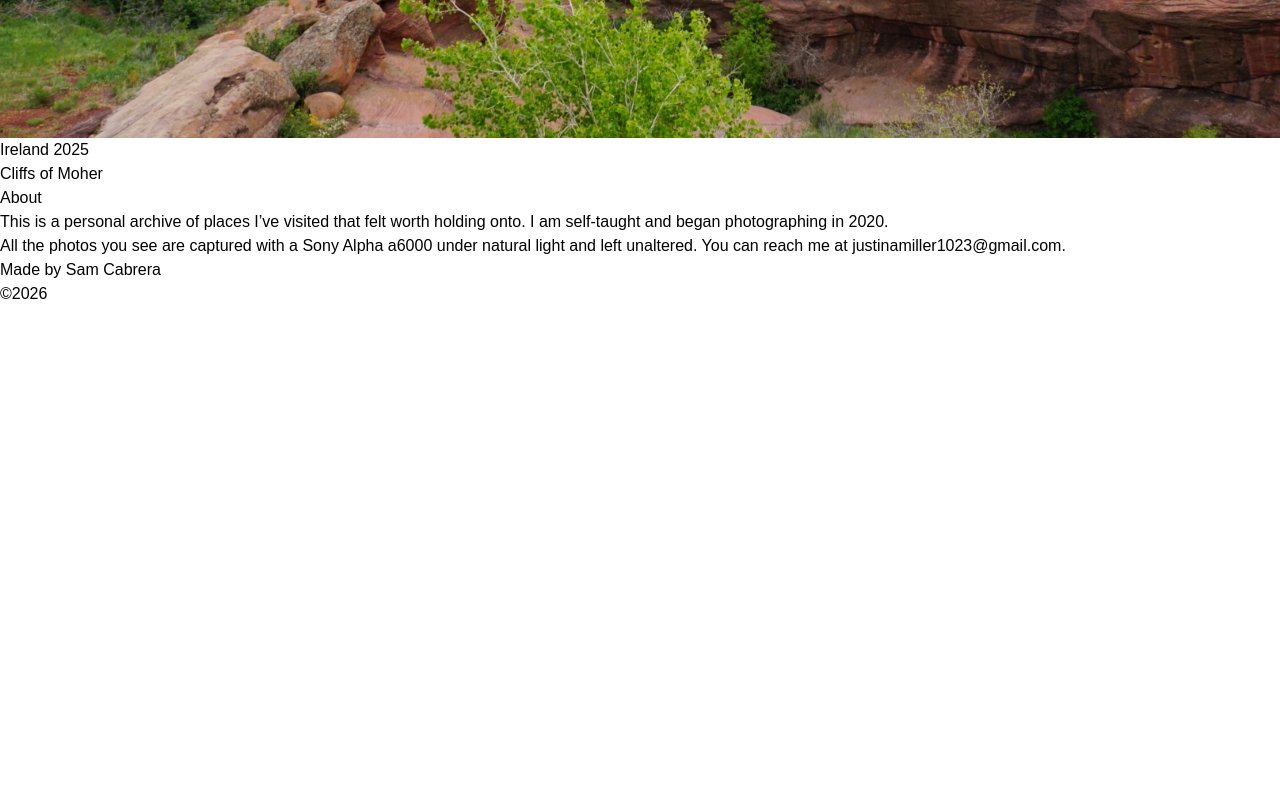
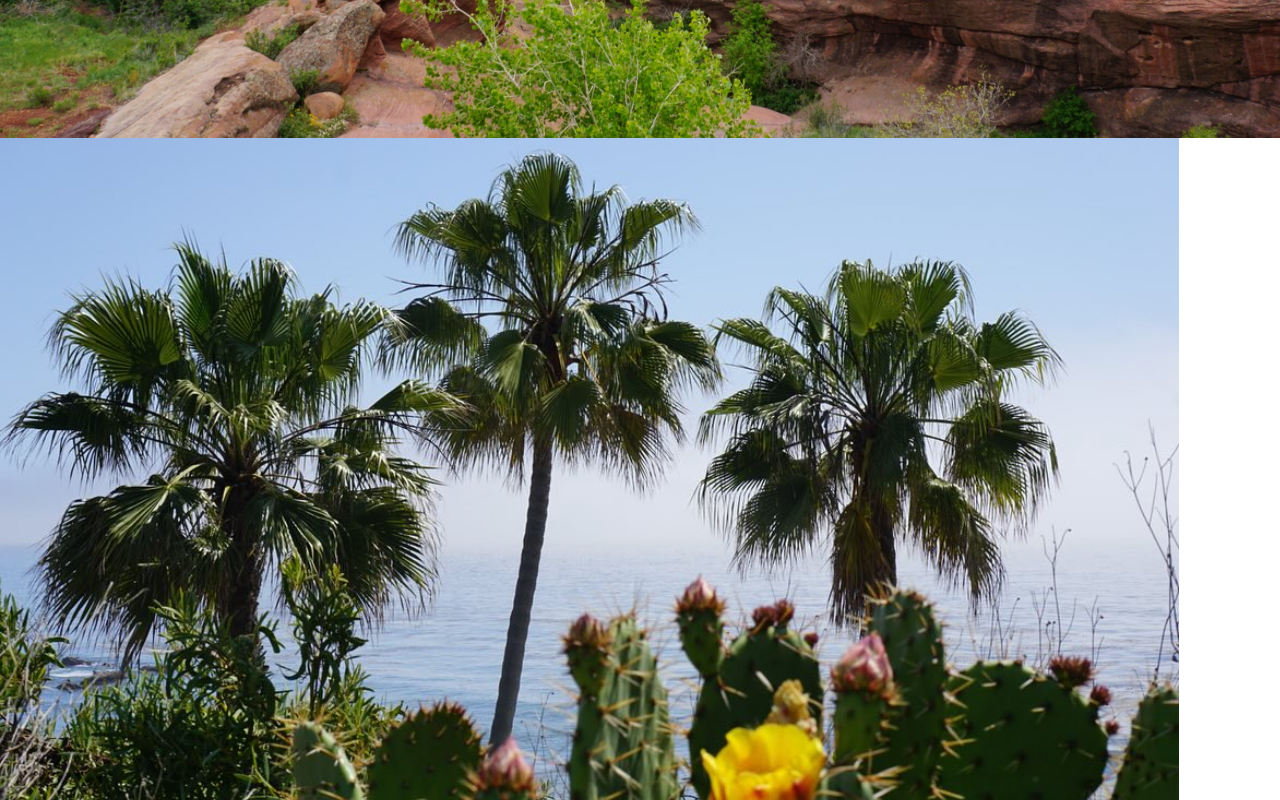
Before and after one commit to samanthacabrera/photofolio, a React (Vite) app: page / in a window 1280 px wide. Shown: the part 8440-9240 px from the top of the page. Before the commit the page ends 8746 px from the top, so only its background shows below. Built offline with nearby package versions, Linux system fonts and the light colour scheme; a web font is replaced by a local one.

Commit message:
change ca photo to newport

```diff
--- a/src/photos.js
+++ b/src/photos.js
@@ -1,5 +1,4 @@
 const photos = [
-    // { id: 1, src: "/california/IMG_4427.jpeg", location: "California", year: 2025, desc: "El Segundo Beach" },
     { id: 2, src: "/ireland/DSC04136.JPG", location: "Ireland", year: 2025, desc: "Cliffs of Moher" },
     { id: 3, src: "/ireland/DSC03798.JPG", location: "Ireland", year: 2025, desc: "Howth Cliff" },
     { id: 4, src: "/ireland/DSC04133.JPG", location: "Ireland", year: 2025, desc: "Cliffs of Moher" },
@@ -11,6 +10,7 @@ const photos = [
     { id: 10, src: "/netherlands/DSC01816.jpg", location: "The Netherlands", year: 2025, desc: "Zaanse Schans" },
     { id: 11, src: "/netherlands/DSC02088.JPG", location: "The Netherlands", year: 2025, desc: "Utrecht" },
     { id: 12, src: "/colorado/DSC01205.jpg", location: "Colorado", year: 2025, desc: "Red Rocks Amphitheatre" },
+    { id: 13, src: "/california/IMG_4607.jpg", location: "California", year: 2025, desc: "Newport Beach" },
 ];
 
 export default photos;
```
Also changed, not shown: public/california/IMG_4607.jpg (added), 1 other file (tests, documents, lock files or other folders).
